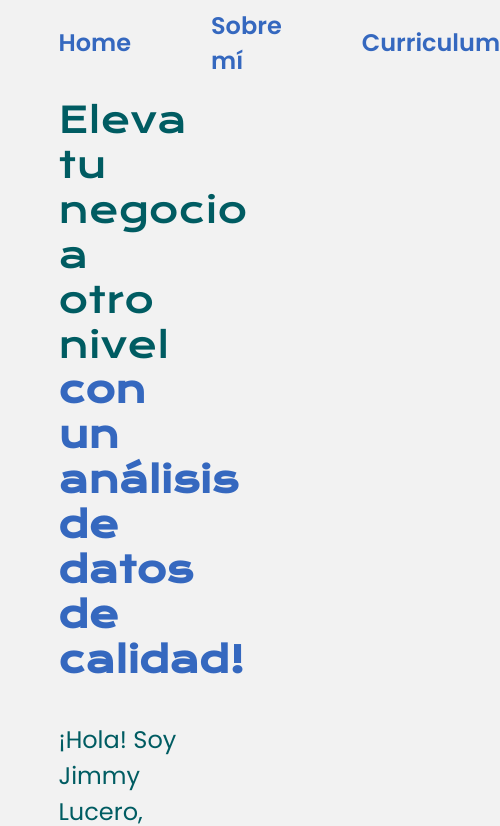
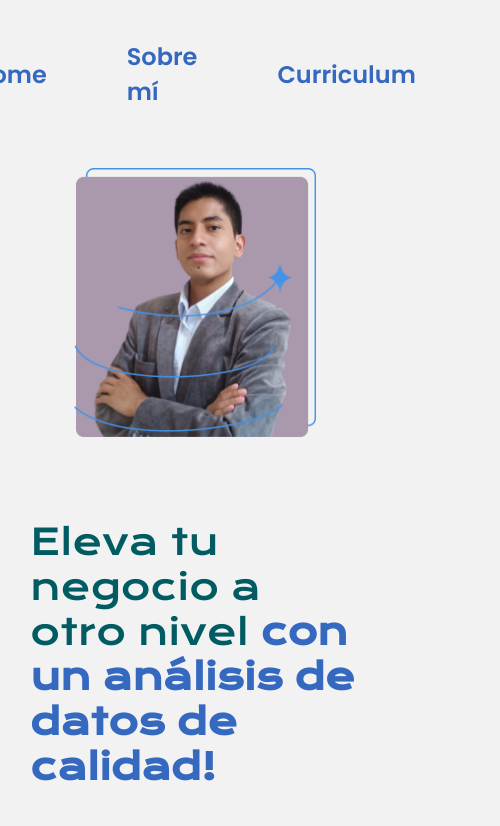
Before and after one commit to JLuceroVasquez/proyecto-portafolio, a plain HTML site: page index.html in a window 390 px wide. Shown: the top 826 px of the page, 500 px wide, since content can reach past the window. Drawn offline with nearby package versions, Linux system fonts and the light colour scheme.

Commit message:
Se mejora la responsividad del sitio empleando media queries para pantallas con un ancho de hasta 1200px

```diff
--- a/styles/sytle.css
+++ b/styles/sytle.css
@@ -215,3 +215,27 @@ body {
 a:visited { /* visited es una pseudoclase especial que no se puede reemplazar con una clase BEM (--visited) debido a restricciones de seguridad*/
     color: var(--color-enlace-visitado);
 }
+
+/*Empleamos las consultas de medios para dar un estilo a pantallas con un ancho inferior a 1200px*/
+@media (max-width:1200px){
+    .encabezado{
+        padding:10%; /*Homogenizamos el padding en todos los lados*/
+    }
+
+    .encabezado__menu{
+        justify-content: center; /*Centramos el texto del menú*/
+    }
+
+    .contenido{
+        flex-direction: column-reverse; /*Se organizan los elementos en columnas*/
+        padding:5%; /*Disminuimos el padding porque el texto e imagen están organizados en una columna y no compiten por espacio*/
+    }
+
+    .contenido__presentacion{
+        width:93.83%; /*Ajustamos el tamaño de la sección presentación para que ocupe más espacio en pantalla*/
+    }
+
+    .contenido__imagen {
+        width:68.78%; /*Ajustamos el tamaño de la imagen para que ocupe más espacio en pantalla*/
+    }
+}
```
